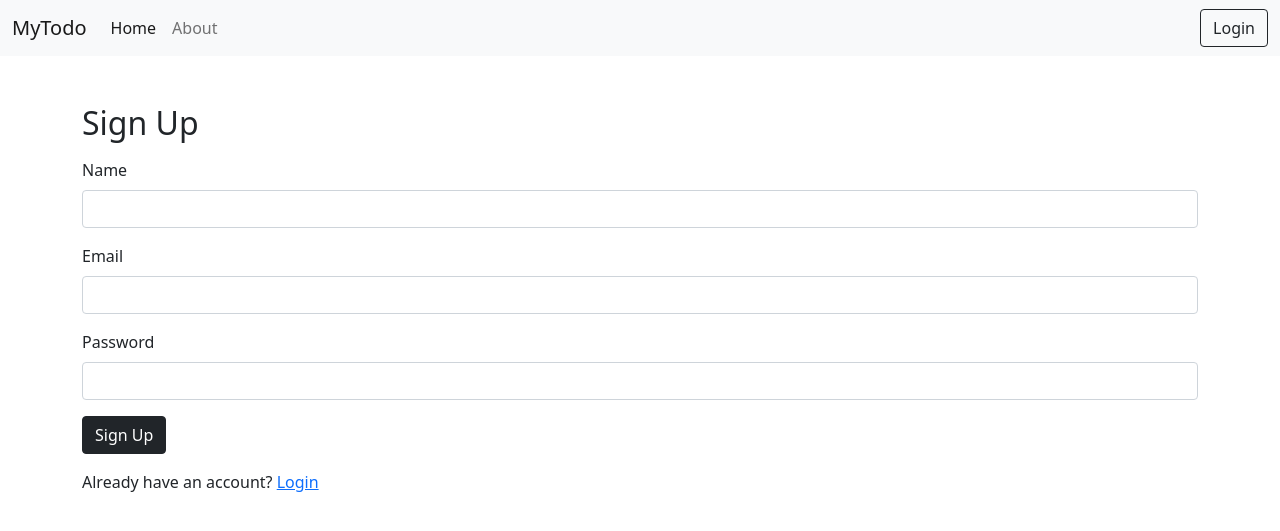
After one commit to yogii006/todos, a Flask app: page /signup in a window 1280 px wide. The commit adds this page. Shown: the top 531 px of the page. Run offline with Flask 3, Linux system fonts and the light colour scheme.

Commit message:
new todo

```diff
--- a/app.py
+++ b/app.py
@@ -1,57 +1,119 @@
-from flask import Flask, render_template, request, redirect, session, url_for, flash
+# from flask import Flask, render_template, request, redirect
+# from pymongo import MongoClient
+# from bson.objectid import ObjectId
+# from datetime import datetime
+
+# app = Flask(__name__)
+
+# client = MongoClient('mongodb+srv://yogii006:Yogesh%40nt1@arvind.liuwr.mongodb.net/')
+# db = client['inotebook']
+# collection = db['todo']
+
+# @app.route('/', methods=['GET', 'POST'])
+# def hello_world():
+#     if request.method == 'POST':
+#         title = request.form['title']
+#         desc = request.form['desc']
+#         if title.strip() and desc.strip():  # Check if title and desc are not empty
+#             todo = {
+#                 'title': title,
+#                 'desc': desc,
+#                 'date_created': datetime.utcnow()
+#             }
+#             collection.insert_one(todo)  # Insert the new todo into the MongoDB collection
+
+#     allTodo = list(collection.find())  # Retrieve all todos from MongoDB
+#     return render_template('index.html', allTodo=allTodo)
+# @app.route('/update/<string:id>', methods=['GET', 'POST'])
+# def update(id):
+#     # Convert the id from string to ObjectId before finding
+#     todo = collection.find_one({'_id': ObjectId(id)})
+
+#     if request.method == 'POST':
+#         title = request.form['title']
+#         desc = request.form['desc']
+
+#         # Check if title and description are not empty
+#         if title and desc:
+#             collection.update_one(
+#                 {'_id': ObjectId(id)},
+#                 {'$set': {'title': title, 'desc': desc}}
+#             )
+#             return render_template('update.html', todo=todo)
+#             # return redirect("index.html")
+#         else:
+#             # Handle the case where title or desc is empty
+#             error_message = "Title and description cannot be empty."
+#             return render_template('index.html', todo=todo, error=error_message)
+
+#     # return render_template('update.html', todo=todo)
+#     return redirect("index.html")
+
+
+# @app.route('/delete/<string:id>')
+# def delete(id):
+#     collection.delete_one({'_id': ObjectId(id)})  # Delete the todo document by id
+#     return redirect("/")
+
+# if __name__ == "__main__":
+#     app.run(debug=True, port=8000)
+
+from flask import Flask, render_template, request, redirect, session, url_for
 from pymongo import MongoClient
 from bson.objectid import ObjectId
 from datetime import datetime
-from werkzeug.security import generate_password_hash, check_password_hash
+import bcrypt
 
 app = Flask(__name__)
-app.secret_key = 'yogii006'  # Replace with a strong secret key
-
-# MongoDB setup
-client = MongoClient('mongodb+srv://yogii006:Yogesh%40nt1@arvind.liuwr.mongodb.net/')
+app.secret_key = os.getenv("SECRET_KEY")
+client = MongoClient(os.getenv("MONGO_URI"))
 db = client['inotebook']
-users_collection = db['users']
-todos_collection = db['todos']
+users = db['users']       # Collection for user authentication
+todos = db['todos']       # Collection for todos
 
 # Routes
 
 # Home Route
-@app.route('/')
+@app.route('/', methods=['GET', 'POST'])
 def home():
-    if 'user_id' in session:
-        # Get todos for the logged-in user
-        user_id = session['user_id']
-        all_todos = list(todos_collection.find({'user_id': ObjectId(user_id)}))
-        return render_template('index.html', allTodo=all_todos)
-    return redirect(url_for('login'))
+    if 'user_id' not in session:
+        return redirect('/login')
+
+    if request.method == 'POST':
+        title = request.form['title']
+        desc = request.form['desc']
+
+        if title.strip() and desc.strip():
+            todo = {
+                'title': title,
+                'desc': desc,
+                'date_created': datetime.utcnow(),
+                'user_id': session['user_id']  # Associate todo with the logged-in user
+            }
+            todos.insert_one(todo)
+
+    user_todos = list(todos.find({'user_id': session['user_id']}))
+    return render_template('index.html', allTodo=user_todos, user_name=session['name'])
 
 
 # Signup Route
 @app.route('/signup', methods=['GET', 'POST'])
 def signup():
     if request.method == 'POST':
-        username = request.form['username']
+        name = request.form['name']
+        email = request.form['email']
         password = request.form['password']
-        confirm_password = request.form['confirm_password']
 
-        if not username or not password:
-            flash("Username and password are required!", "error")
-            return redirect(url_for('signup'))
+        # Check if user already exists
+        if users.find_one({'email': email}):
+            return "Email already registered!"
 
-        if password != confirm_password:
-            flash("Passwords do not match!", "error")
-            return redirect(url_for('signup'))
+        # Hash the password
+        hashed_pw = bcrypt.hashpw(password.encode('utf-8'), bcrypt.gensalt())
 
-        # Check if the user already exists
-        if users_collection.find_one({'username': username}):
-            flash("Username already exists!", "error")
-            return redirect(url_for('signup'))
-
-        # Hash the password and save the user
-        hashed_password = generate_password_hash(password)
-        users_collection.insert_one({'username': username, 'password': hashed_password})
-        flash("Account created successfully! Please log in.", "success")
-        return redirect(url_for('login'))
+        # Insert user
+        users.insert_one({'name': name, 'email': email, 'password': hashed_pw})
+        return redirect('/login')
 
     return render_template('signup.html')
 
@@ -60,18 +122,16 @@ def signup():
 @app.route('/login', methods=['GET', 'POST'])
 def login():
     if request.method == 'POST':
-        username = request.form['username']
+        email = request.form['email']
         password = request.form['password']
 
-        # Check if the user exists
-        user = users_collection.find_one({'username': username})
-        if user and check_password_hash(user['password'], password):
+        # Find user in database
+        user = users.find_one({'email': email})
+        if user and bcrypt.checkpw(password.encode('utf-8'), user['password']):
             session['user_id'] = str(user['_id'])
-            flash("Login successful!", "success")
-            return redirect(url_for('home'))
-
-        flash("Invalid username or password!", "error")
-        return redirect(url_for('login'))
+            session['name'] = user['name']
+            return redirect('/')
+        return "Invalid Credentials!"
 
     return render_template('login.html')
 
@@ -79,65 +139,42 @@ def login():
 # Logout Route
 @app.route('/logout')
 def logout():
-    session.pop('user_id', None)
-    flash("Logged out successfully!", "success")
-    return redirect(url_for('login'))
-
-
-# Add Todo Route
-@app.route('/add', methods=['POST'])
-def add_todo():
-    if 'user_id' not in session:
-        return redirect(url_for('login'))
-
-    title = request.form['title']
-    desc = request.form['desc']
-    if title.strip() and desc.strip():
-        todo = {
-            'user_id': ObjectId(session['user_id']),  # Associate todo with the logged-in user
-            'title': title,
-            'desc': desc,
-            'date_created': datetime.utcnow()
-        }
-        todos_collection.insert_one(todo)
-        flash("Todo added successfully!", "success")
-    return redirect(url_for('home'))
+    session.clear()
+    return redirect('/login')
 
 
 # Update Todo Route
 @app.route('/update/<string:id>', methods=['GET', 'POST'])
-def update_todo(id):
+def update(id):
     if 'user_id' not in session:
-        return redirect(url_for('login'))
+        return redirect('/login')
 
-    todo = todos_collection.find_one({'_id': ObjectId(id), 'user_id': ObjectId(session['user_id'])})
+    todo = todos.find_one({'_id': ObjectId(id), 'user_id': session['user_id']})
     if not todo:
-        flash("Todo not found!", "error")
-        return redirect(url_for('home'))
+        return "Todo not found or you don't have access to it."
 
     if request.method == 'POST':
         title = request.form['title']
         desc = request.form['desc']
+
         if title.strip() and desc.strip():
-            todos_collection.update_one(
+            todos.update_one(
                 {'_id': ObjectId(id)},
                 {'$set': {'title': title, 'desc': desc}}
             )
-            flash("Todo updated successfully!", "success")
-            return redirect(url_for('home'))
+            return redirect('/')
 
     return render_template('update.html', todo=todo)
 
 
 # Delete Todo Route
 @app.route('/delete/<string:id>')
-def delete_todo(id):
+def delete(id):
     if 'user_id' not in session:
-        return redirect(url_for('login'))
+        return redirect('/login')
 
-    todos_collection.delete_one({'_id': ObjectId(id), 'user_id': ObjectId(session['user_id'])})
-    flash("Todo deleted successfully!", "success")
-    return redirect(url_for('home'))
+    todos.delete_one({'_id': ObjectId(id), 'user_id': session['user_id']})
+    return redirect('/')
 
 
 if __name__ == "__main__":
--- a/requirements.txt
+++ b/requirements.txt
@@ -2,3 +2,4 @@ Flask
 pymongo
 gunicorn
 python-dotenv
+bcrypt
--- a/templates/base.html
+++ b/templates/base.html
@@ -10,8 +10,8 @@
     <link href="https://cdn.jsdelivr.net/npm/bootstrap@5.0.0-beta2/dist/css/bootstrap.min.css" rel="stylesheet"
         integrity="sha384-BmbxuPwQa2lc/FVzBcNJ7UAyJxM6wuqIj61tLrc4wSX0szH/Ev+nYRRuWlolflfl" crossorigin="anonymous">
     <link rel="stylesheet" href="{{ url_for('static', filename='css/style.css') }}">
-        <script src="{{ url_for('static', filename='js/test.js') }}"></script>
-    <title> {% block title %} {% endblock title %} - MyTodo</title>
+    <script src="{{ url_for('static', filename='js/test.js') }}"></script>
+    <title>{% block title %} {% endblock title %} - MyTodo</title>
 </head>
 
 <body>
@@ -26,24 +26,32 @@
             <div class="collapse navbar-collapse" id="navbarSupportedContent">
                 <ul class="navbar-nav me-auto mb-2 mb-lg-0">
                     <li class="nav-item">
-                        <a class="nav-link active" aria-current="page" href="#">Home</a>
+                        <a class="nav-link active" aria-current="page" href="/">Home</a>
                     </li>
                     <li class="nav-item">
                         <a class="nav-link" href="#">About</a>
                     </li>
+                </ul>
 
-
-                </ul>
-                <form class="d-flex">
-                    <input class="form-control me-2" type="search" placeholder="Search" aria-label="Search">
-                    <button class="btn btn-outline-dark" type="submit">Search</button>
-                </form>
+                {% if session.get('user_id') %}
+                    <!-- Show Logout Button if User is Logged In -->
+                    <form class="d-flex" action="/logout" method="GET">
+                        <span class="navbar-text me-3">Welcome, {{ session['name'] }}</span>
+                        <button class="btn btn-outline-dark" type="submit">Logout</button>
+                    </form>
+                {% else %}
+                    <!-- Show Login Button if User is Not Logged In -->
+                    <form class="d-flex">
+                        <a href="/login" class="btn btn-outline-dark">Login</a>
+                    </form>
+                {% endif %}
             </div>
         </div>
     </nav>
-{% block body %}
 
-{% endblock body %}
+    {% block body %}
+
+    {% endblock body %}
 </body>
 
 </html>
--- /dev/null
+++ b/templates/signup.html
@@ -0,0 +1,24 @@
+{% extends 'base.html' %}
+{% block title %}Signup{% endblock title %}
+
+{% block body %}
+<div class="container my-5">
+    <h2 class="mb-3">Sign Up</h2>
+    <form action="/signup" method="POST">
+        <div class="mb-3">
+            <label for="name" class="form-label">Name</label>
+            <input type="text" class="form-control" name="name" id="name" required>
+        </div>
+        <div class="mb-3">
+            <label for="email" class="form-label">Email</label>
+            <input type="email" class="form-control" name="email" id="email" required>
+        </div>
+        <div class="mb-3">
+            <label for="password" class="form-label">Password</label>
+            <input type="password" class="form-control" name="password" id="password" required>
+        </div>
+        <button type="submit" class="btn btn-dark">Sign Up</button>
+    </form>
+    <p class="mt-3">Already have an account? <a href="/login">Login</a></p>
+</div>
+{% endblock body %}
```
Also changed, not shown: templates/login.html (added, +20 -0 lines), 1 other file.
